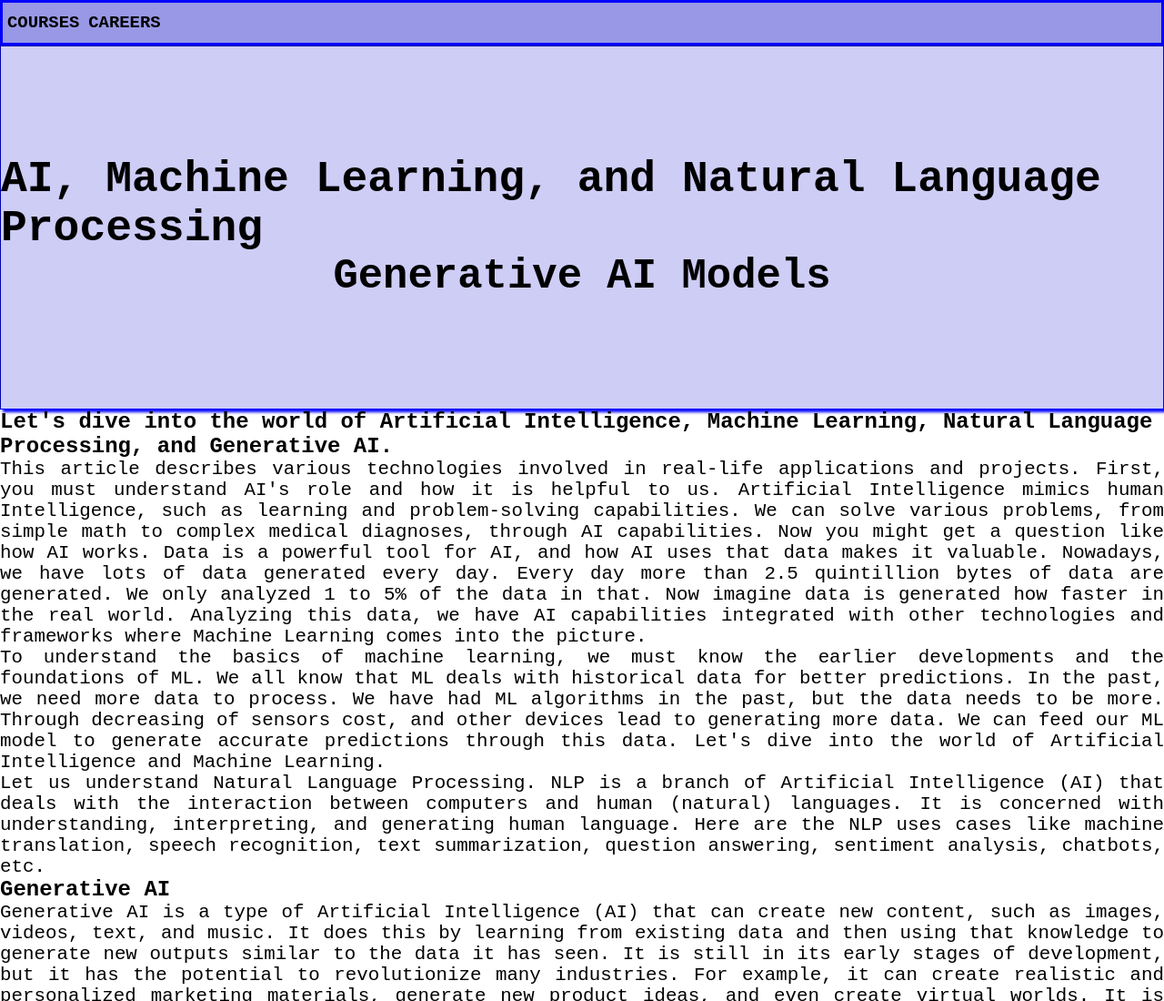
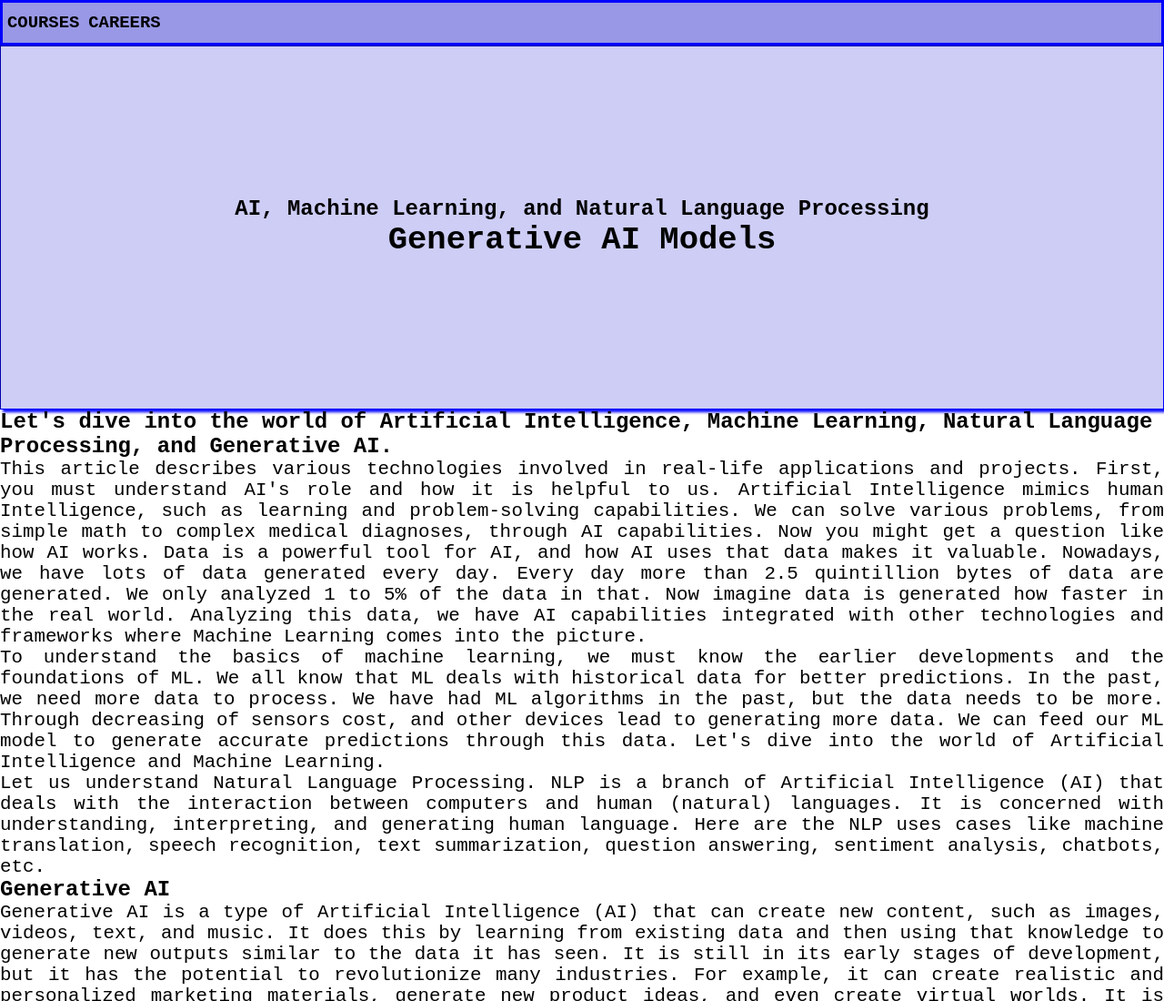
Before and after one commit to trivikramm/GenAIWeb, a plain HTML site: page index.html in a window 1280 px wide. Shown: the top 1100 px of the page at 91% size. Drawn offline with Linux system fonts and the light colour scheme.

Commit message:
Add files via upload

```diff
--- a/index.html
+++ b/index.html
@@ -137,9 +137,9 @@
         <!--li class="signup-login"><b>Login</b></li-->
     </div>
     <div class="first">
-        <h1 style="font-size: 3em;">AI, Machine Learning, and Natural Language Processing</h1>
+        <h2>AI, Machine Learning, and Natural Language Processing</h2>
         <div class="second">
-            <h2> Generative AI Models</h2>
+            <h3> Generative AI Models</h3>
         </div>
     </div>
     <div class="aimlnlp">
```
